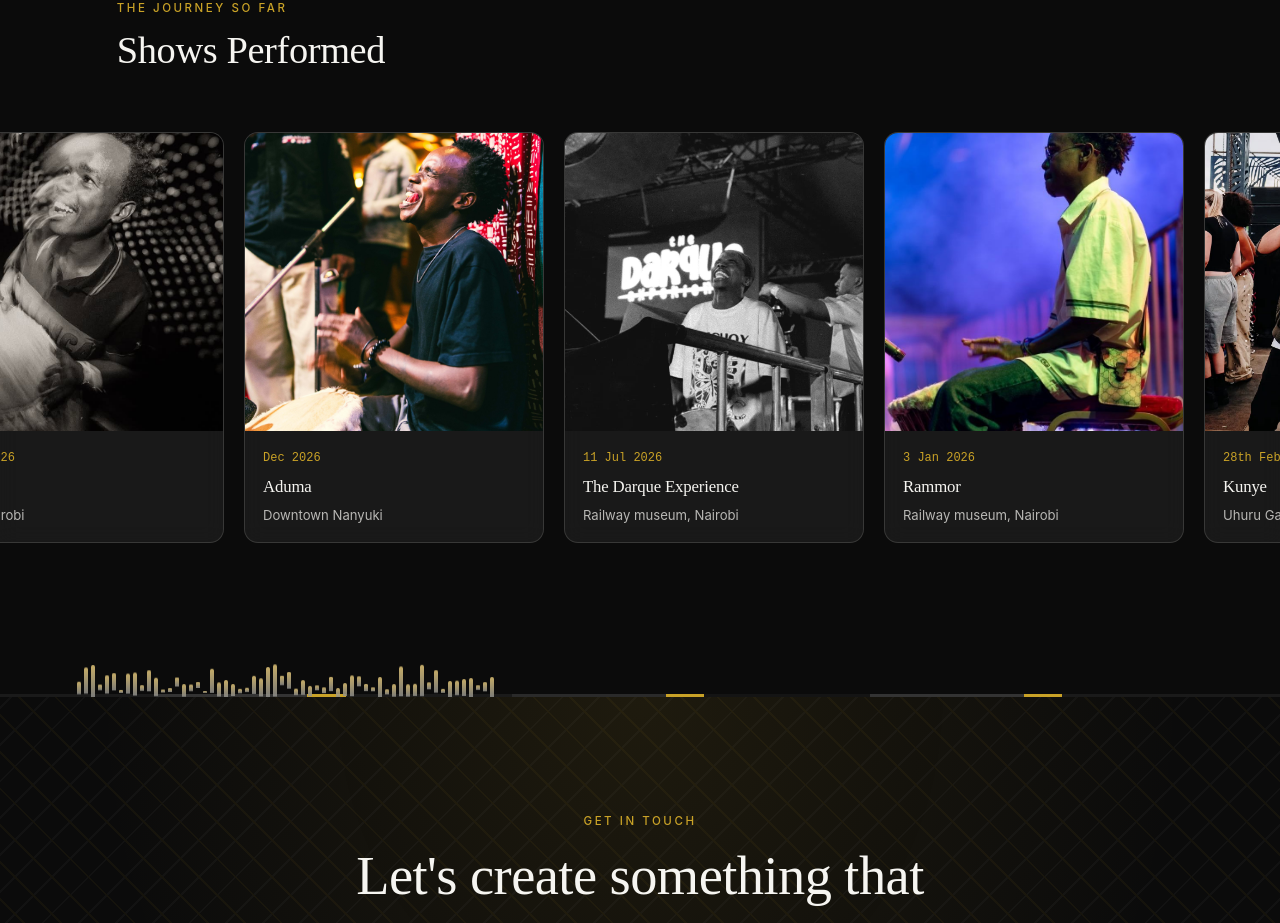
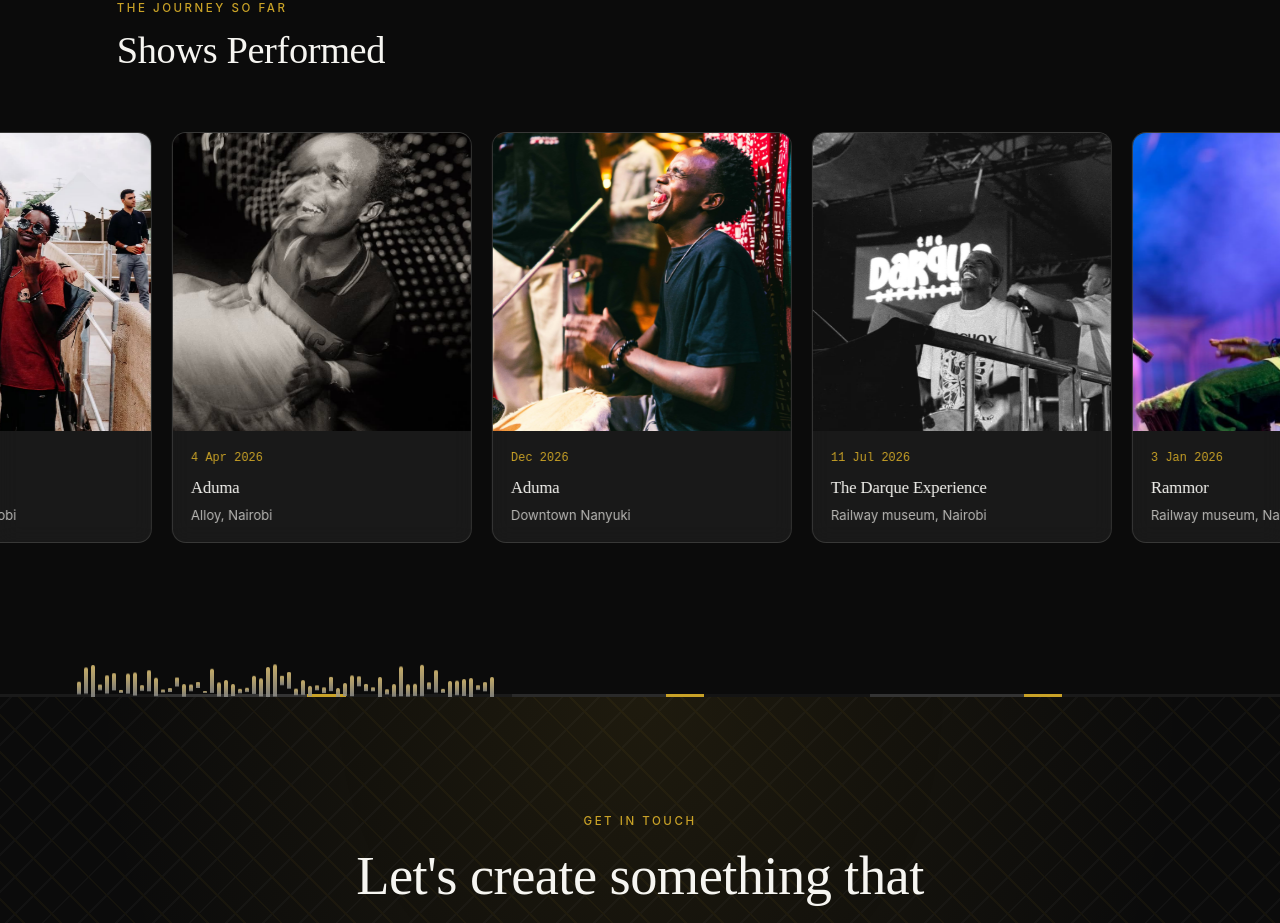
Before and after one commit to Katee-Fidel/Percussionate, a React (Vite) app in the folder Percussionate/: page / in a window 1280 px wide. Shown: the part 2240-3163 px from the top of the page. Built offline with nearby package versions, Linux system fonts and the light colour scheme.

Commit message:
Added an image scroll animation

```diff
--- a/Percussionate/src/components/Shows.jsx
+++ b/Percussionate/src/components/Shows.jsx
@@ -12,10 +12,15 @@ export default function Shows() {
       </div>
 
       <Reveal className="past-scroll">
-        {pastShows.map((show) => (
-          <article className="show-card" key={`${show.title}-${show.year}`}>
+        <div className="past-track">
+          {[...pastShows, ...pastShows].map((show, index) => (
+            <article
+              className="show-card"
+              key={`${show.title}-${show.year}-${index}`}
+              aria-hidden={index >= pastShows.length}
+            >
               <div className="thumb">
-              {show.photo && <img src={show.photo} alt={show.title} />}
+                {show.photo && <img src={show.photo} alt={index >= pastShows.length ? '' : show.title} />}
                 {!show.photo && <span className="tag">photo/video</span>}
               </div>
               <div className="info">
@@ -25,6 +30,7 @@ export default function Shows() {
               </div>
             </article>
           ))}
+        </div>
       </Reveal>
     </section>
   )
--- a/Percussionate/src/index.css
+++ b/Percussionate/src/index.css
@@ -517,24 +517,28 @@ button:focus-visible {
 }
 
 .past-scroll {
+  overflow: hidden;
+  padding: 6px 6vw 20px;
+  margin: 0 -6vw;
+}
+.past-track {
   display: flex;
   gap: 20px;
-  overflow-x: auto;
-  padding: 6px 6vw 20px;
-  margin: 0 -6vw;
-  scroll-snap-type: x proximity;
+  width: max-content;
+  animation: shows-scroll 32s linear infinite;
+  will-change: transform;
 }
-.past-scroll::-webkit-scrollbar {
-  height: 6px;
+.past-scroll:hover .past-track,
+.past-scroll:focus-within .past-track {
+  animation-play-state: paused;
 }
-.past-scroll::-webkit-scrollbar-thumb {
-  background: rgba(246, 245, 241, 0.2);
-  border-radius: 10px;
+@keyframes shows-scroll {
+  from { transform: translateX(0); }
+  to { transform: translateX(calc(-50% - 10px)); }
 }
 
 .show-card {
   flex: 0 0 300px;
-  scroll-snap-align: start;
   border-radius: 14px;
   overflow: hidden;
   background: var(--glass-bg);
```
Lines whose indentation alone changed are shown as unchanged.
